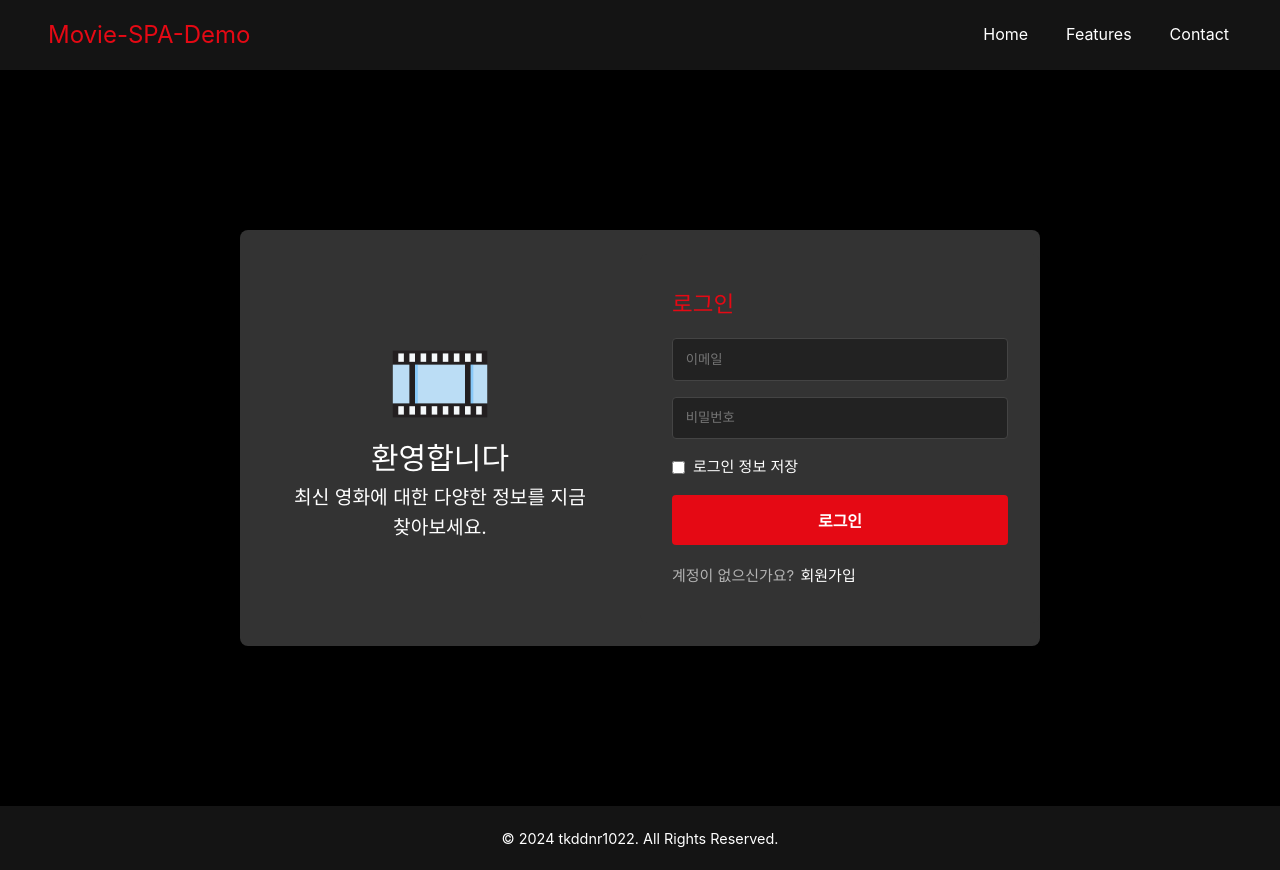
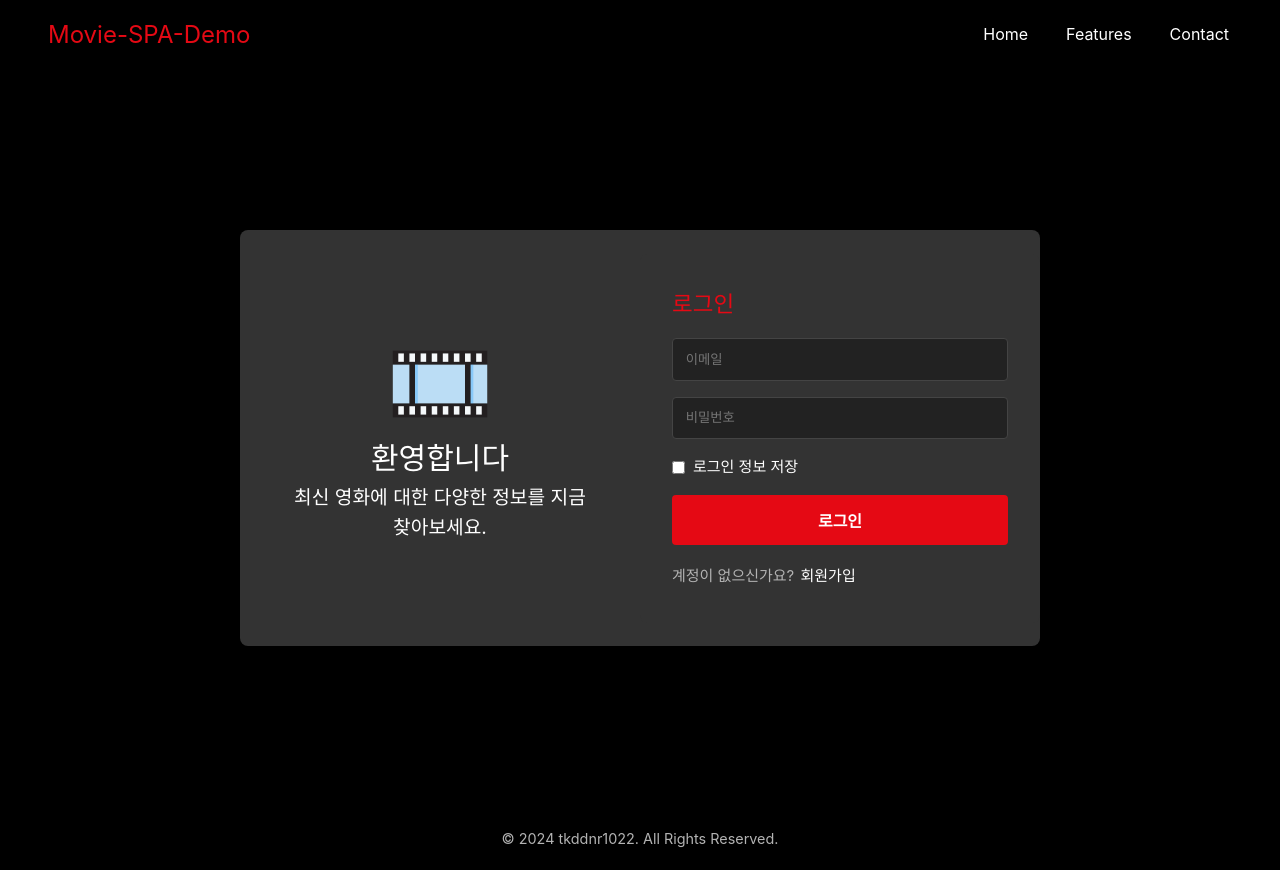
Before and after one commit to tkddnr1022/Movie-SPA-Demo, a Vue app: page / in a window 1280 px wide. Built offline with nearby package versions, Linux system fonts and the light colour scheme.

Commit message:
Design: apply global background-color

```diff
--- a/src/App.vue
+++ b/src/App.vue
@@ -17,6 +17,5 @@ import Navbar from './components/Navbar.vue';
 .container {
   padding: 0rem 2rem 0rem 2rem;
   width: 100%;
-  background-color: black;
 }
 </style>
--- a/src/assets/main.css
+++ b/src/assets/main.css
@@ -1,7 +1,11 @@
 @import './base.css';
 
-a{
+a {
   text-decoration: none;
   transition: 0.4s;
   padding: 3px;
 }
+
+#app{
+  background-color: #000;
+}
--- a/src/components/Footer.vue
+++ b/src/components/Footer.vue
@@ -17,8 +17,7 @@ export default {
     align-items: center;
     justify-content: center;
     padding: 1rem;
-    background-color: #141414;
-    color: white;
+    color: #b3b3b3;
     font-size: 0.9rem;
 }
 </style>
--- a/src/components/Navbar.vue
+++ b/src/components/Navbar.vue
@@ -40,7 +40,6 @@ header {
     justify-content: space-between;
     align-items: center;
     padding: 1rem 3rem;
-    background-color: #141414;
     color: white;
     font-size: 1rem;
     font-weight: bold;
--- a/src/views/HomeView.vue
+++ b/src/views/HomeView.vue
@@ -25,7 +25,6 @@ export default {
     display: flex;
     justify-content: center;
     align-items: center;
-    background-color: black;
     height: 92vh;
 }
 
```
